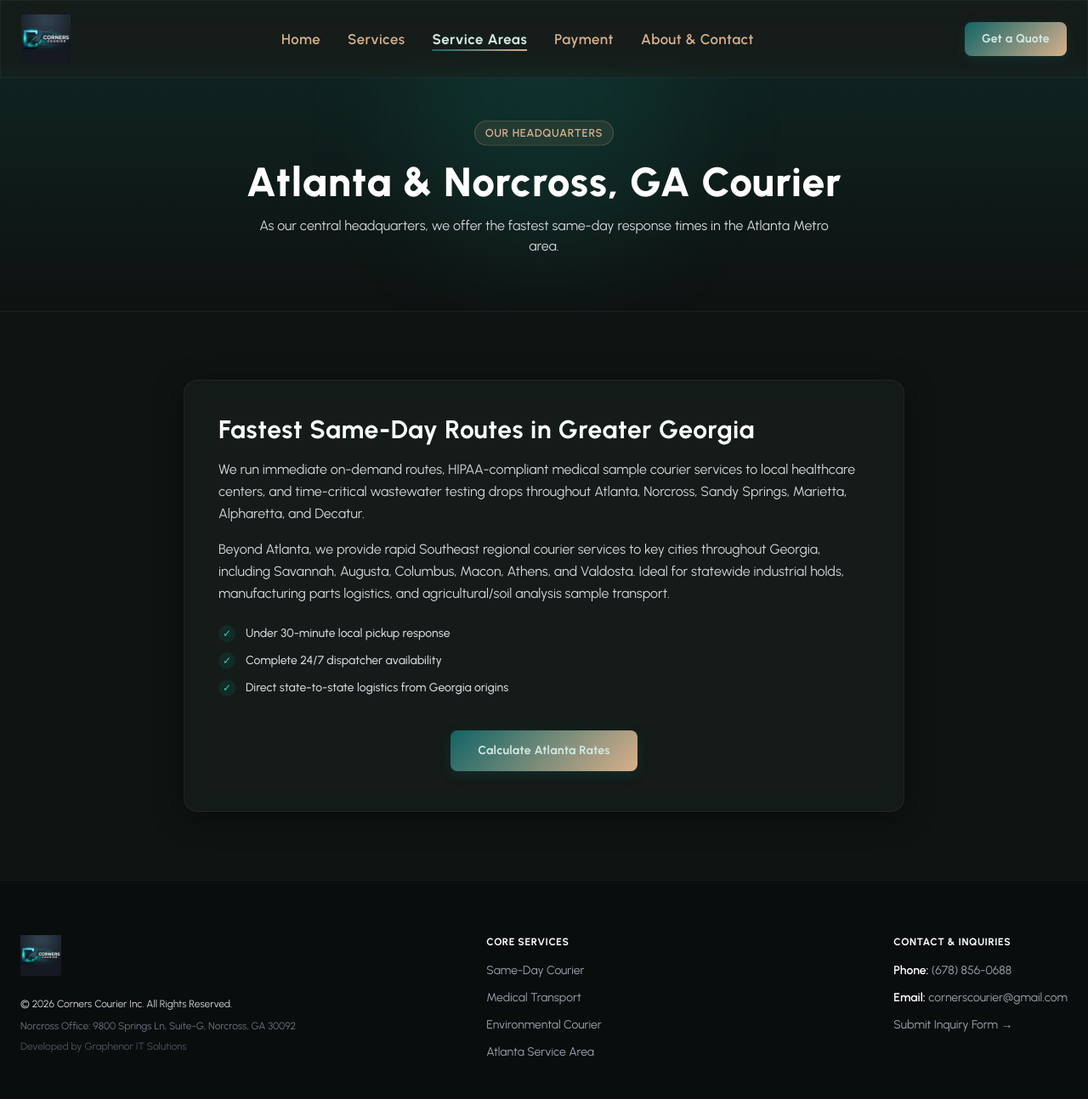
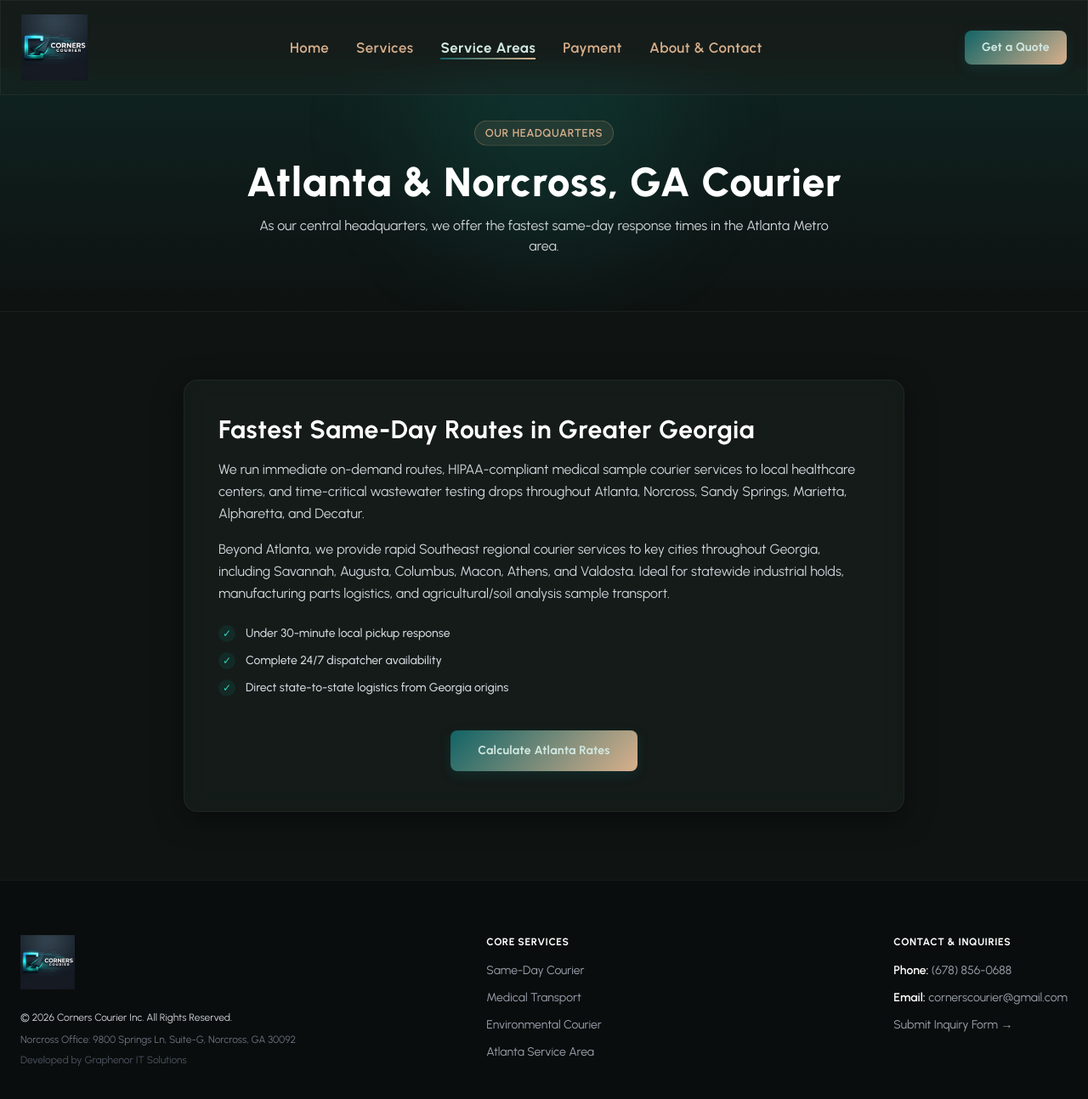
Before and after one commit to Corners-Courier-Inc/cornerscourier-ux, a website: page atlanta-courier.html in a window 1280 px wide. Shown: the whole page at 85% size. Drawn offline with Linux system fonts and the light colour scheme.

Commit message:
Increase header and footer logo height to improve visibility

```diff
--- a/atlanta-courier.html
+++ b/atlanta-courier.html
@@ -94,7 +94,7 @@
   <header class="main-header-fixed glass-panel py-4 px-6 border-b">
     <div class="container mx-auto flex justify-between items-center">
       <a href="index.html" aria-label="Corners Courier Home" class="flex items-center">
-        <img src="images/logomain.png" alt="Corners Courier Logo" class="w-auto" style="height: 58px;" width="200" height="50"
+        <img src="images/logomain.png" alt="Corners Courier Logo" class="w-auto" style="height: 78px;" width="200" height="50"
           decoding="async">
       </a>
       <nav class="hidden lg:flex items-center space-x-8">
@@ -182,7 +182,7 @@
   <footer class="py-16 border-t border-white/5 bg-black/40 text-gray-400">
     <div class="container mx-auto px-6 grid md:grid-cols-3 gap-12 text-sm">
       <div class="space-y-6">
-        <img src="images/logomain.png" alt="Corners Courier Logo" class="w-auto mb-4" style="height: 48px;">
+        <img src="images/logomain.png" alt="Corners Courier Logo" class="w-auto mb-4" style="height: 64px;">
         <div class="space-y-2 text-xs">
           <p class="leading-relaxed text-gray-300">
             &copy; 2026 Corners Courier Inc. All Rights Reserved.
```
Also changed, not shown: contact.html (+2 -2 lines), environmental.html (+2 -2 lines), index.html (+2 -2 lines), payment.html (+2 -2 lines), same-day.html (+2 -2 lines), service-areas.html (+2 -2 lines), services.html (+2 -2 lines), thank-you.html (+2 -2 lines).
